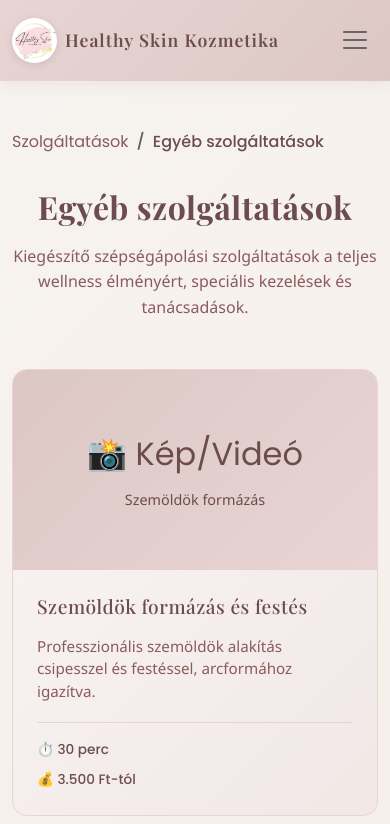
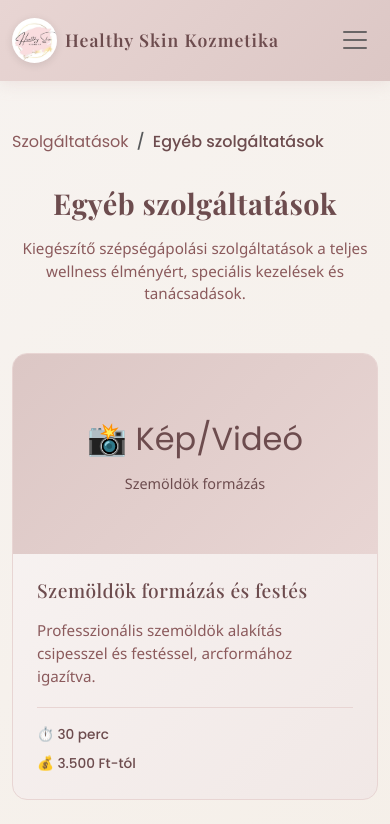
Before and after one commit to kleinalex-01/PORTFOLIO-Kozmetika-web-app, a React (Vite) app: page /szolgaltatasok/egyeb in a window 390 px wide. Shown: the top 824 px of the page. Built offline with nearby package versions, Linux system fonts and the light colour scheme.

Commit message:
Minor bug fix

```diff
--- a/src/App.css
+++ b/src/App.css
@@ -1096,11 +1096,11 @@ p {
 
 /* Mobile Adjustments */
 @media (max-width: 768px) {
-  .service-header h1 {
+  .service-header h1, .services-header h1 {
     font-size: 2rem;
   }
 
-  .service-intro {
+  .service-intro, .services-intro {
     font-size: 1rem;
   }
 
@@ -1136,6 +1136,25 @@ p {
   .btn-custom, .btn-outline-custom {
     width: 100%;
     max-width: 280px;
+  }
+}
+
+/* Extra small devices - further heading optimization */
+@media (max-width: 480px) {
+  .service-header h1, .services-header h1 {
+    font-size: 1.8rem;
+    line-height: 1.2;
+  }
+
+  .services-intro, .service-intro {
+    font-size: 0.95rem;
+    line-height: 1.5;
+  }
+
+  /* General h1 optimization for very small screens */
+  h1 {
+    font-size: 1.8rem !important;
+    line-height: 1.2;
   }
 
   /* Service CTA buttons alignment on mobile */
```
